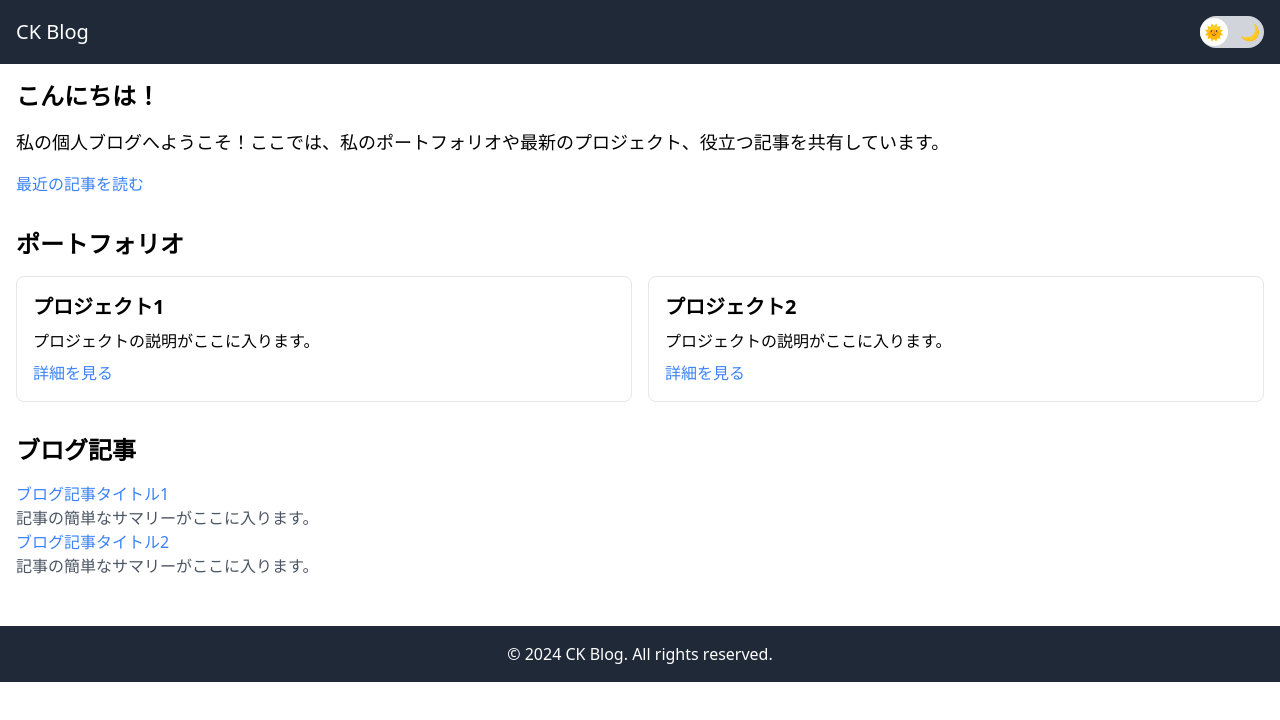
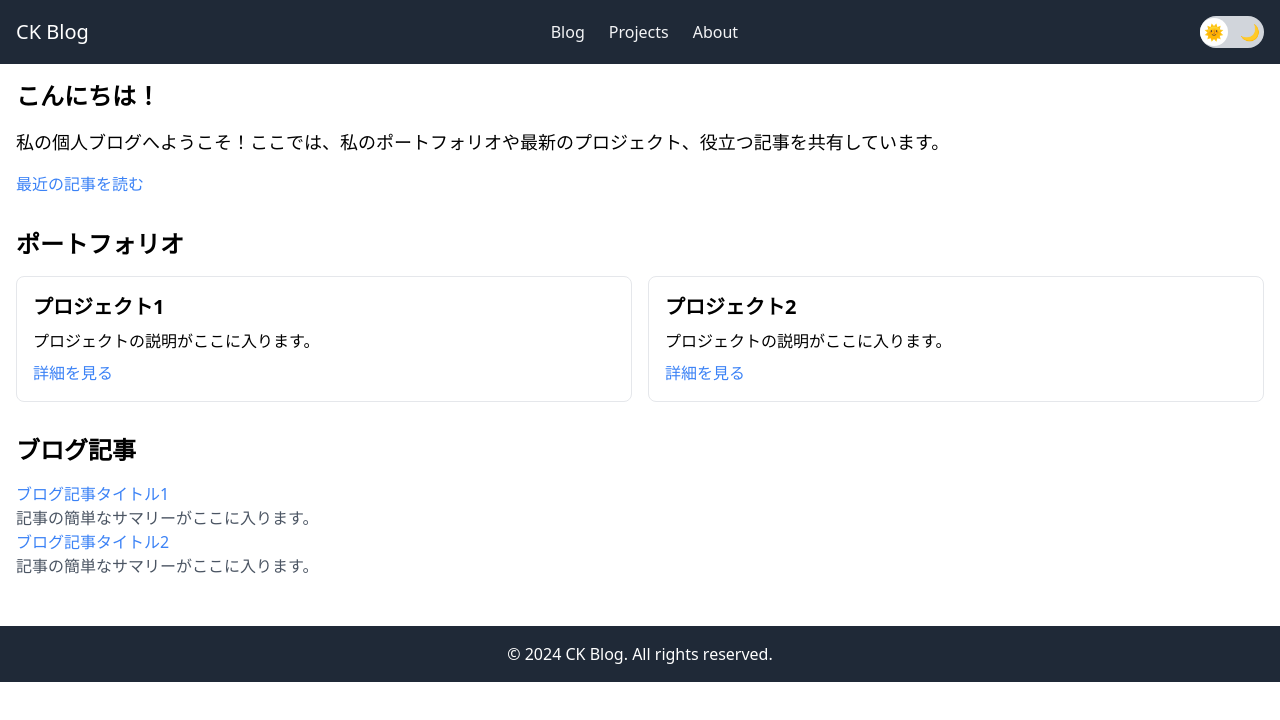
Before and after one commit to teamoo24/ckblog, a Next.js app: page / in a window 1280 px wide. Shown: the top 720 px of the page. Built offline with nearby package versions, Linux system fonts and the light colour scheme.

Commit message:
ヘッダーを試しに作ってみた（っていうか簡単な設計）

```diff
--- a/src/components/header.tsx
+++ b/src/components/header.tsx
@@ -1,11 +1,28 @@
+import Link from "next/link";
 import ThemeSwitcher from "./ThemeSwitcher"
+import headerNavLinks from "@/data/headerVavLinks";
 
 const Header =() => {
     return (
         <header className="bg-gray-800 text-white p-4 dark:bg-gray-700 flex justify-between items-center">
           <h1 className="text-xl">CK Blog</h1>
+          <div className="flex items-center space-x-4 leading-5 sm:space-x-6">
+            {headerNavLinks
+            .filter((link)=> link.href !== "/")
+            .map((link) => (
+                <Link
+                    key={link.title}
+                    href={link.href}
+                    className="hidden font-medium text-gray-100 sm:block"
+                >
+                    {link.title}
+                </Link>
+                ))
+            }
+          </div>
           <ThemeSwitcher />
         </header>
+
     )
 }
 
--- /dev/null
+++ b/src/data/headerVavLinks.tsx
@@ -0,0 +1,8 @@
+const headerNavLinks = [
+    { href: "/", title: "Home" },
+    { href: "/blog", title: "Blog" },
+    { href: "/projects", title: "Projects" },
+    { href: "/about", title: "About" },
+  ];
+
+  export default headerNavLinks;
```
